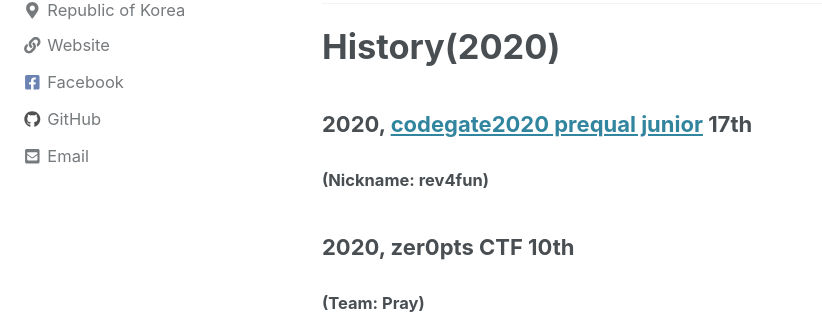
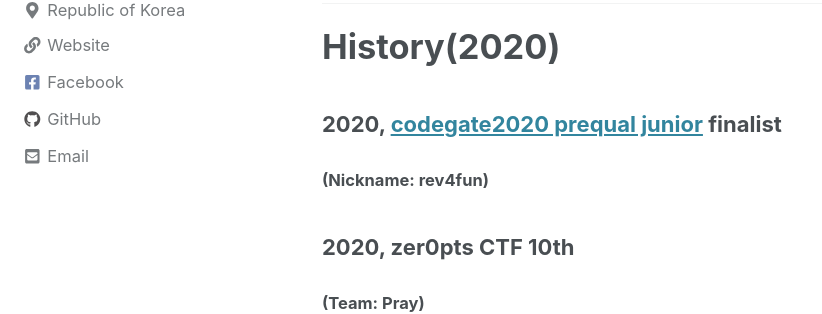
Before and after one commit to slyfizz3/slyfizz3.github.io, a Jekyll site: the page built from _pages/about.md, in a window 1280 px wide and 900 px high, scrolled down 1607 px. Shown: the part 149-463 px from the top of the window, without its empty margins (0-822 px from the left). Built offline with Jekyll 4.4.1, drawn with Linux system fonts in a browser that asks for light colours; cached includes are drawn as plain includes; nearby versions of some CDN libraries.

Commit message:
Update about.md

```diff
--- a/_pages/about.md
+++ b/_pages/about.md
@@ -50,7 +50,7 @@ Nickname:slyfizz,rev4fun
 ---
 # History(2020)
 
-### 2020, [codegate2020 prequal junior](http://codegate.org/) 17th
+### 2020, [codegate2020 prequal junior](http://codegate.org/) finalist
 #### (Nickname: rev4fun)
 ### 2020, zer0pts CTF 10th
 #### (Team: Pray)
```
